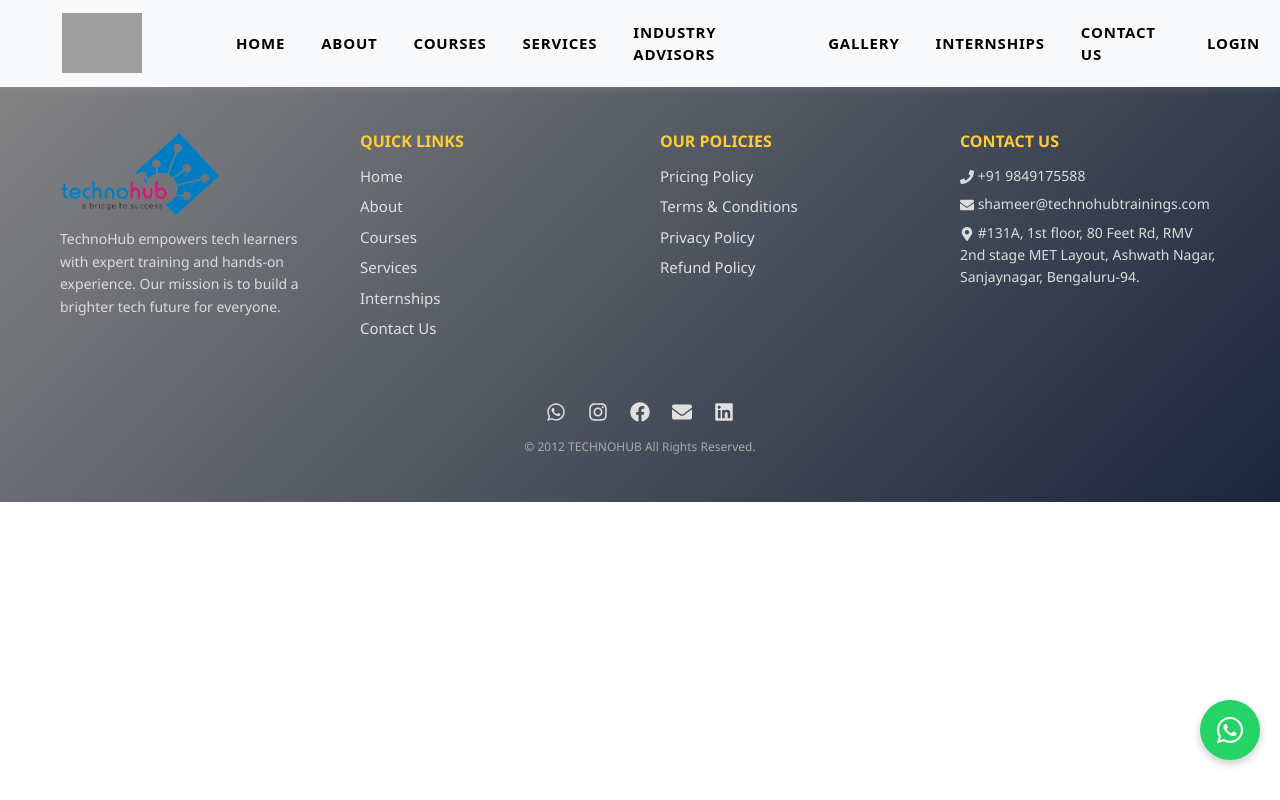
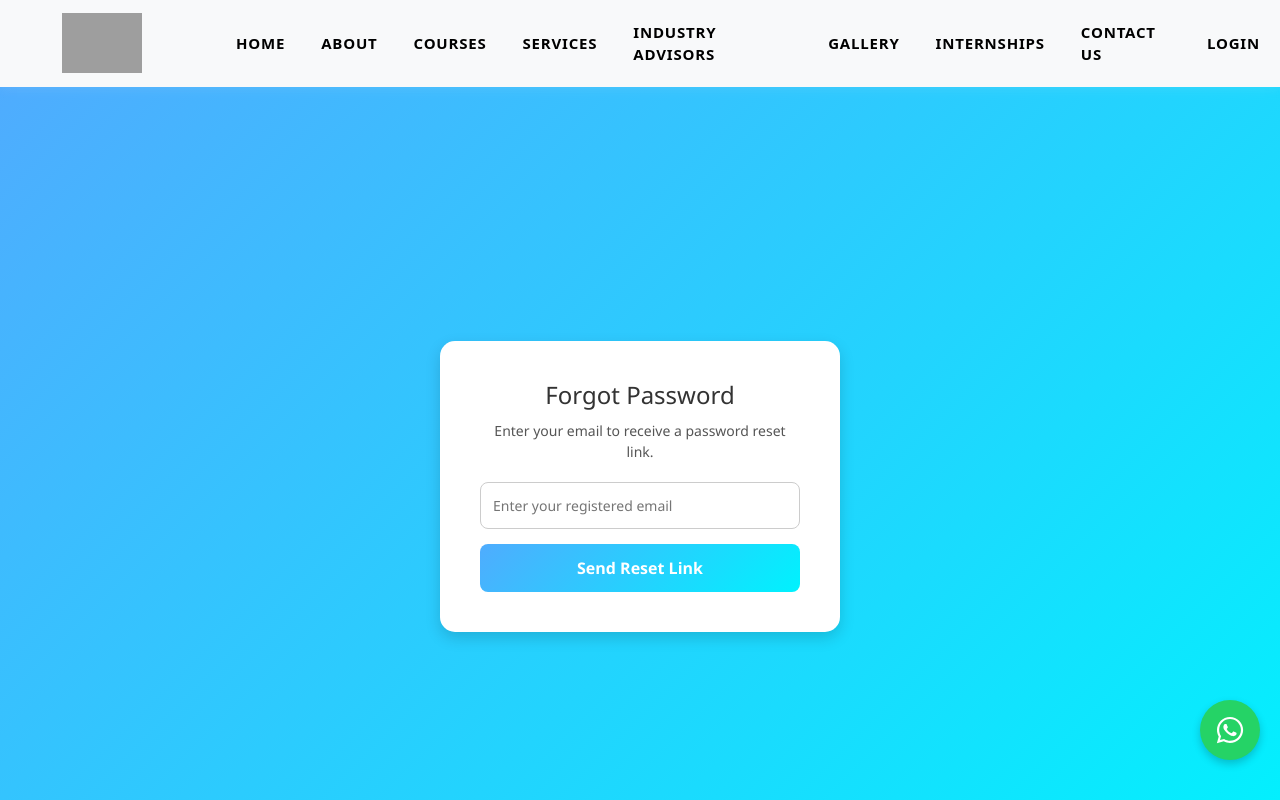
Before and after one commit to ShaikSandeep99/TechoHun-Website, a React (Create React App) app: page /forgot in a window 1280 px wide. Shown: the top 800 px of the page. Built offline with nearby package versions, Linux system fonts and the light colour scheme; grey boxes are pictures that could not be loaded.

Commit message:
forgotpassword

```diff
--- a/package.json
+++ b/package.json
@@ -13,7 +13,7 @@
     "react-dom": "^18.3.1",
     "react-icons": "^5.5.0",
     "react-parallax-tilt": "^1.7.308",
-    "react-router-dom": "^6.26.2",
+    "react-router-dom": "^6.30.1",
     "react-scripts": "5.0.1",
     "react-slick": "^0.30.3",
     "slick-carousel": "^1.8.1",
--- a/src/App.js
+++ b/src/App.js
@@ -15,6 +15,7 @@ import Register from './pages/register';
 import Internship from "./pages/internships";
 import Courses from './pages/courses';
 import Login from './pages/login';
+import Forgot from'./pages/forgot';
 
 const App = () => {
   return (
@@ -32,6 +33,7 @@ const App = () => {
         <Route path="/register" element={<Register />} />
         <Route path="/auth" element={<Login />} />
         <Route path="/Internships" element={<Internship />} />
+        <Route path="/forgot" element={<Forgot/>} />
       </Routes>
 
       {/* ✅ WhatsApp Floating Button */}
--- /dev/null
+++ b/src/pages/forgot.css
@@ -0,0 +1,61 @@
+.forgot-container {
+  height: 100vh;
+  display: flex;
+  align-items: center;
+  justify-content: center;
+  background: linear-gradient(135deg, #4facfe, #00f2fe);
+  font-family: "Segoe UI", Tahoma, Geneva, Verdana, sans-serif;
+}
+
+.forgot-card {
+  background: white;
+  padding: 40px;
+  border-radius: 15px;
+  width: 400px;
+  text-align: center;
+  box-shadow: 0px 6px 15px rgba(0, 0, 0, 0.15);
+}
+
+.forgot-card h2 {
+  margin-bottom: 10px;
+  font-size: 24px;
+  color: #333;
+}
+
+.forgot-card p {
+  font-size: 14px;
+  margin-bottom: 20px;
+  color: #555;
+}
+
+.forgot-card input {
+  width: 100%;
+  padding: 12px;
+  margin-bottom: 15px;
+  border-radius: 8px;
+  border: 1px solid #ccc;
+  font-size: 14px;
+}
+
+.forgot-card button {
+  width: 100%;
+  padding: 12px;
+  border: none;
+  background: linear-gradient(135deg, #4facfe, #00f2fe);
+  color: white;
+  font-size: 16px;
+  font-weight: bold;
+  border-radius: 8px;
+  cursor: pointer;
+  transition: 0.3s;
+}
+
+.forgot-card button:hover {
+  background: linear-gradient(135deg, #00f2fe, #4facfe);
+}
+
+.message {
+  margin-top: 15px;
+  font-size: 14px;
+  color: rgb(100, 185, 222);
+}
--- /dev/null
+++ b/src/pages/forgot.js
@@ -0,0 +1,47 @@
+import React, { useState } from "react";
+import "./forgot.css";
+
+const ForgotPassword = () => {
+  const [email, setEmail] = useState("");
+  const [message, setMessage] = useState("");
+
+  const handleSubmit = (e) => {
+    e.preventDefault();
+
+    if (!email) {
+      setMessage("Please enter your registered email.");
+      return;
+    }
+
+    // 🔹 API call to backend (replace with real endpoint)
+    // fetch("/api/forgot-password", { method: "POST", body: JSON.stringify({ email }) })
+    //   .then(res => res.json())
+    //   .then(data => setMessage("Password reset link sent to your email."));
+
+    setMessage("✅ Password reset link has been sent to your email.");
+    setEmail("");
+  };
+
+  return (
+    <div className="forgot-container">
+      <div className="forgot-card">
+        <h2>Forgot Password</h2>
+        <p>Enter your email to receive a password reset link.</p>
+
+        <form onSubmit={handleSubmit}>
+          <input
+            type="email"
+            placeholder="Enter your registered email"
+            value={email}
+            onChange={(e) => setEmail(e.target.value)}
+          />
+          <button type="submit">Send Reset Link</button>
+        </form>
+
+        {message && <p className="message">{message}</p>}
+      </div>
+    </div>
+  );
+};
+
+export default ForgotPassword;
--- a/src/pages/login.js
+++ b/src/pages/login.js
@@ -30,7 +30,7 @@ export default function Login() {
             <label>
               <input type="checkbox" /> Remember Me
             </label>
-            <Link to="/forgot-password">Forget Password</Link>
+            <Link to="/forgot">Forget Password</Link>
           </div>
 
           <button type="submit" className="login-btn">
```
Also changed, not shown: 1 other file (tests, documents, lock files or other folders).
